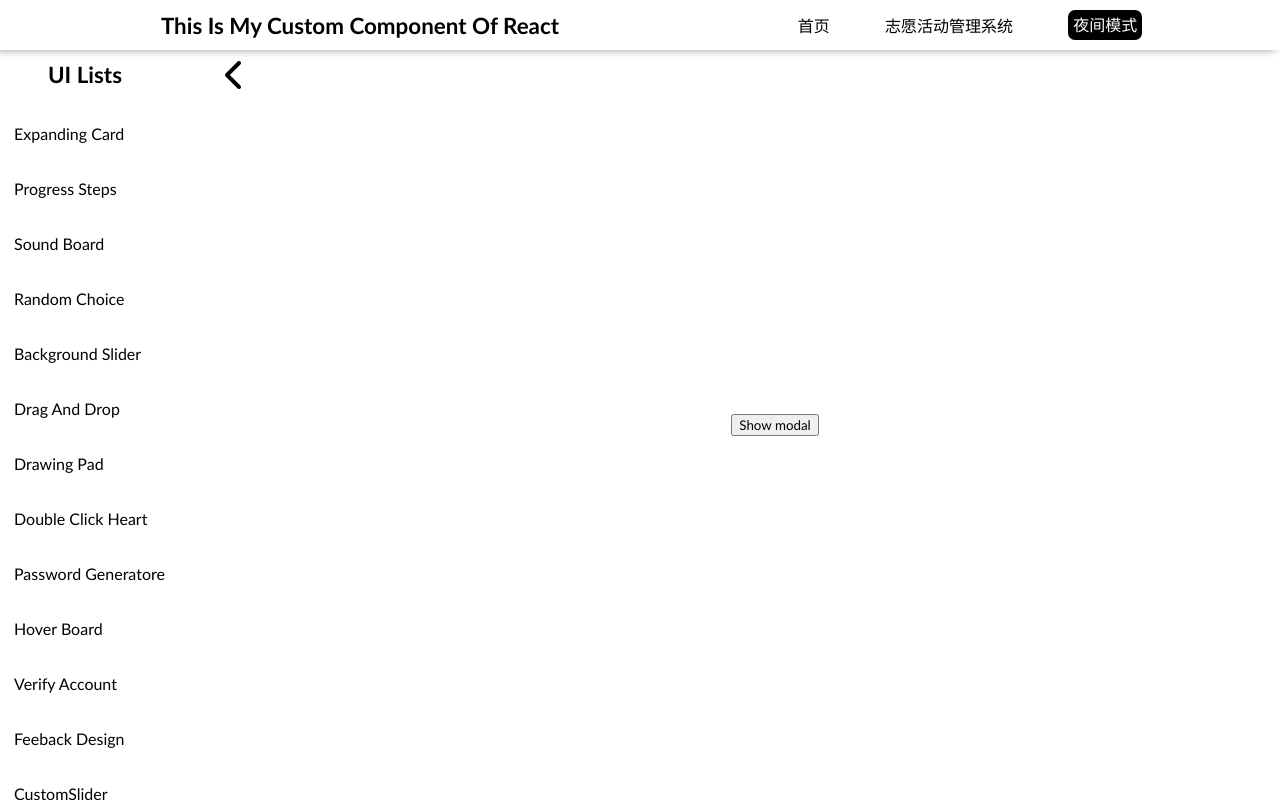
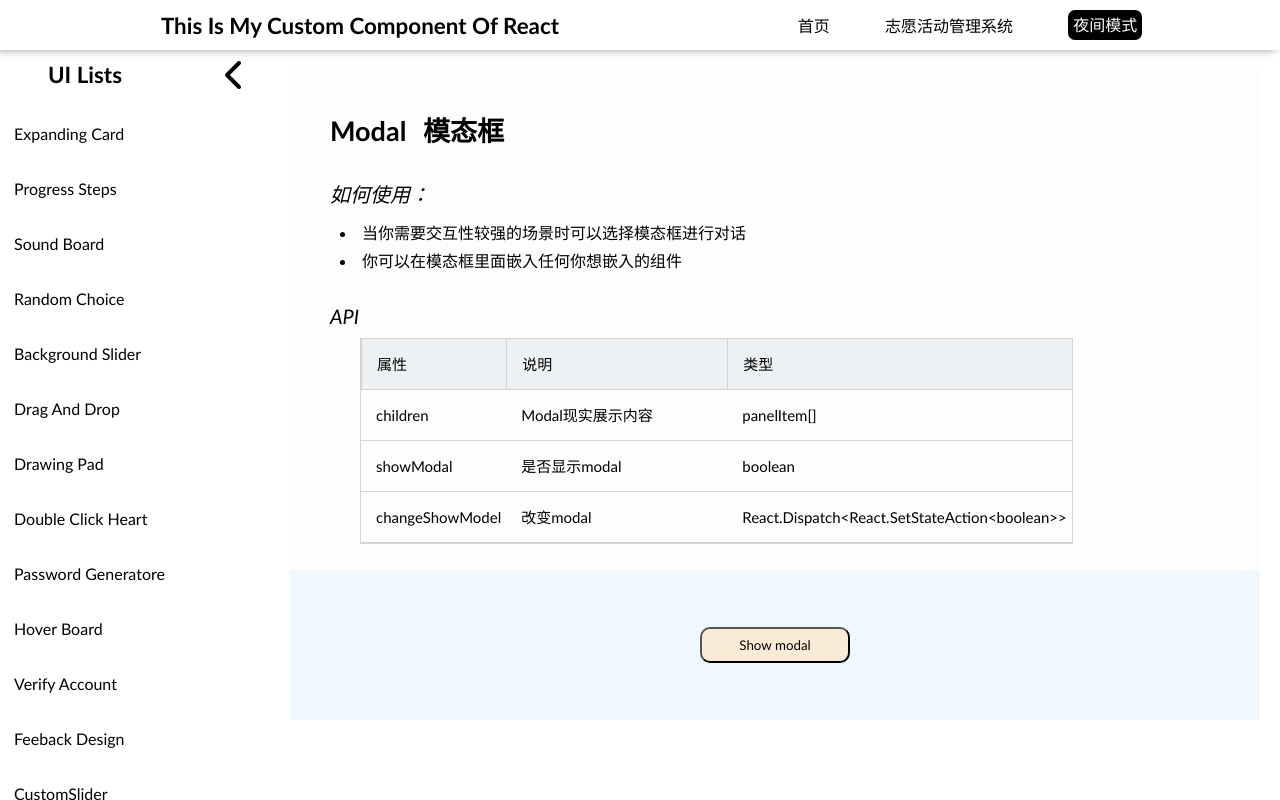
Before and after one commit to searc-h/Custom-UI, a React (Create React App) app: page /main/my-model in a window 1280 px wide. Built offline with nearby package versions, Linux system fonts and the light colour scheme.

Commit message:
update:add more details

```diff
--- a/src/pages/Main/BackgroundSlider/index.tsx
+++ b/src/pages/Main/BackgroundSlider/index.tsx
@@ -51,7 +51,7 @@ export default function BackgroundSlider() {
         },
     ]
 
-    const columns :ColumnsType = [
+    const columns :ColumnsType<dataSourceType> = [
         {
             key : "属性",
             title : "属性",
@@ -81,14 +81,15 @@ export default function BackgroundSlider() {
     let api = <Table dataSource={dataSource} columns={columns} size='large'/>
 
     let tips = [
-        '丝滑的进度条往往能提高用户体验'
+        '当你希望出现双层轮播图时可以考虑选择',
+        '当然你可以选择只当作普通轮播图使用'
     ]
     return (
         <div className='backgroundSlider'>
 
             <Description
                 tips={tips}
-                title='ProgressSteps 进度条'
+                title='Slider 双层背景图轮播图'
                 height='600px'
                 api={api}>
                 <code>Code</code>
--- a/src/pages/Main/ExpandingCard/index.tsx
+++ b/src/pages/Main/ExpandingCard/index.tsx
@@ -7,6 +7,13 @@ import img2 from '../../../assets/ImgList/1.jpg'
 import img3 from '../../../assets/ImgList/2.jpg'
 import img4 from '../../../assets/ImgList/3.jpg'
 import img5 from '../../../assets/ImgList/4.jpg'
+interface dataSourceType {
+    key: string | number,
+    attribute: string,
+    describe : string,
+    type : string,
+    default? : string
+}
 export default function ExpandingCard() {
 
     let panelList:PanelItem[]  = [
@@ -42,7 +49,7 @@ export default function ExpandingCard() {
         }
     ]
 
-    const dataSource = [
+    const dataSource:dataSourceType[] = [
         {
             key: '1',
             attribute: 'panelList',
@@ -57,7 +64,7 @@ export default function ExpandingCard() {
             default : "'400px'"
         },
     ]
-    const columns :ColumnsType = [
+    const columns :ColumnsType<dataSourceType> = [
         {
             key : "属性",
             title : "属性",
--- a/src/pages/Main/MyModel/MyModel.module.less
+++ b/src/pages/Main/MyModel/MyModel.module.less
@@ -3,15 +3,23 @@
     width: 100%;
     height: 100%;
     display: flex;
-    justify-content: center;
+    flex-direction: column;
+
     align-items: center;
 
-    .mymodel{
-        width: 50%;
-        height: 50%;
-        background-color: rgb(180, 228, 191);
+    .modal-btn{
         display: flex;
         justify-content: center;
         align-items: center;
+        height: 150px;
+        width: 100%;
+        background-color: aliceblue;
+        button{
+            background-color: antiquewhite;
+            line-height: 30px;
+            width: 150px;
+            border-radius: 10px;
+            cursor: pointer;
+        }
     }
 }
--- a/src/pages/Main/MyModel/MyModel.tsx
+++ b/src/pages/Main/MyModel/MyModel.tsx
@@ -1,28 +1,90 @@
 import React, { useState,useEffect } from 'react'
-import { Modal } from '../../../ui-components'
+import { Modal ,Description ,Table , ColumnsType  } from '../../../ui-components'
 import styles from './MyModel.module.less'
 import {Card} from '../../../ui-components'
+interface dataSourceType {
+    key: string | number,
+    attribute: string,
+    describe : string,
+    type : string,
+    default? : string
+}
 export default function MyModel() {
 
-    let [showModel, setShowModel] = useState<boolean>(false)
+    let [showModal, setShowModal] = useState<boolean>(false)
     let [count , setCount] = useState(0)
 
-    let changeShowModel = (tag : boolean)=>{
+    let changeShowModal = (tag : boolean)=>{
 
         setCount((count)=>{
             return count+1
         })
-        console.log(count , showModel)
-        setShowModel(tag)
+        console.log(count , showModal)
+        setShowModal(tag)
     }
+
+    const dataSource:dataSourceType[] = [
+        {
+            key: '1',
+            attribute: 'children',
+            describe : "Modal现实展示内容",
+            type : "panelItem[]",
+        },
+        {
+            key: '2',
+            attribute: 'showModal',
+            describe : "是否显示modal",
+            type : "boolean",
+        },
+        {
+            key: '3',
+            attribute: 'changeShowModel',
+            describe : "改变modal",
+            type : "React.Dispatch<React.SetStateAction<boolean>>",
+        }
+    ]
+    const columns :ColumnsType<dataSourceType> = [
+        {
+            key : "属性",
+            title : "属性",
+            width : '100px',
+            dataIndex : "attribute",
+        },
+        {
+            key : "说明",
+            title : "说明",
+            width : '200px',
+            dataIndex : "describe"
+        },
+        {
+            key : "类型",
+            title :"类型",
+            width : '100px',
+            dataIndex : "type"
+        },
+    ]
+    let api = <Table dataSource={dataSource} columns={columns} size='large'/>
+    let tips = [
+        '当你需要交互性较强的场景时可以选择模态框进行对话',
+        '你可以在模态框里面嵌入任何你想嵌入的组件'
+    ]
 
     return (
         <div className={styles.container}>
 
-            <button onClick={()=>{changeShowModel(true)}}>Show modal</button>
+            <Description
+                tips={tips}
+                title='Modal 模态框'
+                height='500px'
+                api={api}>
+            </Description>
+
+            <div className={styles['modal-btn']}>
+                <button onClick={()=>{changeShowModal(true)}}>Show modal</button>
+            </div>
 
             {
-                <Modal showModel={showModel} changeShowModel={changeShowModel}>
+                <Modal showModal={showModal} changeShowModal={changeShowModal}>
                     <Card title='展示头部' content="展示内容" shadow={false} />
                 </Modal>
             }
--- a/src/pages/Main/MyTable/MyTable.tsx
+++ b/src/pages/Main/MyTable/MyTable.tsx
@@ -19,7 +19,7 @@ export default function MyTable() {
         },
     ]
 
-    const columns1 :ColumnsType = [
+    const columns1 :ColumnsType<typeof dataSource1[1]> = [
         {
             key : "属性",
             title : "属性",
@@ -68,7 +68,7 @@ export default function MyTable() {
 
     ]
 
-    const columns2 :ColumnsType = [
+    const columns2 :ColumnsType<typeof dataSource2[0]> = [
         {
             key : "姓名",
             title : "姓名",
@@ -97,7 +97,7 @@ export default function MyTable() {
             key:"",
             title : "操作" ,
             width : "200px",
-            dataIndex  : "attribute",
+            dataIndex  : "age",
             render:([...args])=><button onClick={()=>{alert(args[1].name+args[1].stuNumber)}}>{"查看"}</button>  // render返回dom节点
         }
     ]
--- a/src/pages/Main/ProgressSteps/index.tsx
+++ b/src/pages/Main/ProgressSteps/index.tsx
@@ -9,12 +9,6 @@ interface dataSourceType {
     type : string,
     default?: any
 }
-// {current: number,
-// setCurrent: React.Dispatch<React.SetStateAction<number>>
-// total : number,
-// nextText ? : string,
-// preText ? : string,
-// isBtn ?: boolean}
 export default function ProgressSteps() {
 
     let [current , setCurrent ] = useState<number>(0)
@@ -61,7 +55,7 @@ export default function ProgressSteps() {
         }
     ]
 
-    const columns :ColumnsType = [
+    const columns :ColumnsType<dataSourceType> = [
         {
             key : "属性",
             title : "属性",
@@ -98,7 +92,7 @@ export default function ProgressSteps() {
         <div className={styles.progresssteps}>
             <Description
                 tips={tips}
-                title='ProgressSteps 进度条'
+                title='Progress 进度条'
                 height='800px'
                 api={api}>
                 <code>Code</code>
--- a/src/pages/Main/SoundBoard/index.tsx
+++ b/src/pages/Main/SoundBoard/index.tsx
@@ -68,7 +68,7 @@ export default function SoundBoard() {
         default : "'400px'"
     },
   ]
-  const columns :ColumnsType = [
+  const columns :ColumnsType<typeof dataSource[0]> = [
       {
           key : "属性",
           title : "属性",
@@ -99,8 +99,19 @@ export default function SoundBoard() {
 
   return (
     <div className={styles.soundboard}>
-      <Description tips={['这里应该传入数组',"让我们来测试一下吧"]} title='SoundBoard 音板' height='800px' api={api}>
-        <Card width='80%' height='200px' title='说明' content={"nihao"} shadow={false}/>
+      <Description
+        tips={['当你想要为某些按钮添加音效时','切记传递Ref数组']}
+        title='SoundBoard 音板'
+        height='700px'
+        api={api}>
+
+        <Card
+          width='80%'
+          height='200px'
+          title='说明'
+          content={"nihao"}
+          shadow={false}/>
+
       </Description>
       <SoundBtn nameToRef={nameToRef} btnList={btnList}>
           <audio src={applause} id="applause" ref={Myapplause}></audio>
--- a/src/ui-components/Modal/Modal.tsx
+++ b/src/ui-components/Modal/Modal.tsx
@@ -5,13 +5,13 @@ import {createPortal} from 'react-dom'
 import styles from './Modal.module.less'
 interface PropsType {
   children : any,
-  showModel : boolean,
-  changeShowModel : (tag :boolean)=>void
+  showModal : boolean,
+  changeShowModal : (tag :boolean)=>void
 }
 const modalRoot = document.querySelector("#modal-root") as Element
 
 export default function Modal(props :PropsType) {
-  let {changeShowModel,showModel} = props
+  let {changeShowModal,showModal} = props
     let modal
     // 容器元素
     const el = document.createElement("div")
@@ -31,14 +31,14 @@ export default function Modal(props :PropsType) {
     <div>
         {/* mask */}
         <div
-            style={{display:props.showModel ?'block':`none`}}
-            className={styles.modelmask + ` animate__animated ${props.showModel?"animate__fadeIn":""}`}>
+            style={{display:props.showModal ?'block':`none`}}
+            className={styles.modelmask + ` animate__animated ${props.showModal?"animate__fadeIn":""}`}>
         </div>
         {/* model-content */}
         <div
             className={styles.model}
-            style={{display:props.showModel ?'flex':`none`}}>
-            <div className={`${styles.modelInner} animate__animated ${props.showModel ?"animate__zoomIn":""}`}>
+            style={{display:props.showModal ?'flex':`none`}}>
+            <div className={`${styles.modelInner} animate__animated ${props.showModal ?"animate__zoomIn":""}`}>
                 {/* title */}
                 <div className={styles.modeltitle}>
                     这里是modal的标题
@@ -51,7 +51,7 @@ export default function Modal(props :PropsType) {
 
                 {/* footer */}
                 <div className={styles.modelfooter}>
-                    <button onClick={()=>{changeShowModel(false)}}>关闭</button>
+                    <button onClick={()=>{changeShowModal(false)}}>关闭</button>
                 </div>
             </div>
         </div>
--- a/src/ui-components/Table/Table.tsx
+++ b/src/ui-components/Table/Table.tsx
@@ -1,20 +1,20 @@
 import React, { ReactNode , useEffect,useState } from 'react'
 import styles from './Table.module.less'
 
-export interface ColumnsItem {
+export interface ColumnsItem<T> {
     key:number | string,  // 唯一标识
 
     title : string ,  // 表头表体
 
-    dataIndex  : string,  // 对应数据项的下标
+    dataIndex  : keyof T,  // 对应数据项的下标
 
     width : string  // 宽度
 
     render?:([...args])=>ReactNode  // render返回dom节点
 }
 interface PropsType {
-    columns : ColumnsItem[],
     dataSource : any[],
+    columns : ColumnsItem<any>[],
     size?: "small" | "middle" | "large"
     align?: 'start' | "center" | "end"
 }
--- a/src/ui-components/index.ts
+++ b/src/ui-components/index.ts
@@ -23,4 +23,4 @@ export {
     Table
 }
 export type PanelItem = panelItem
-export type ColumnsType = ColumnsItem[]
+export type ColumnsType<T> = ColumnsItem<T>[]
```
